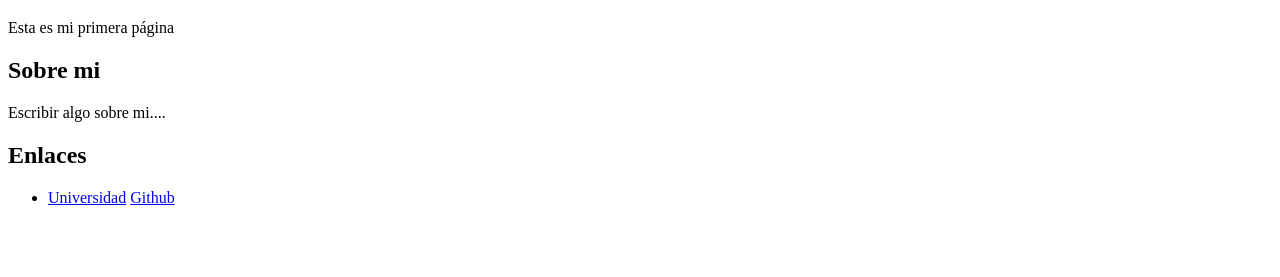
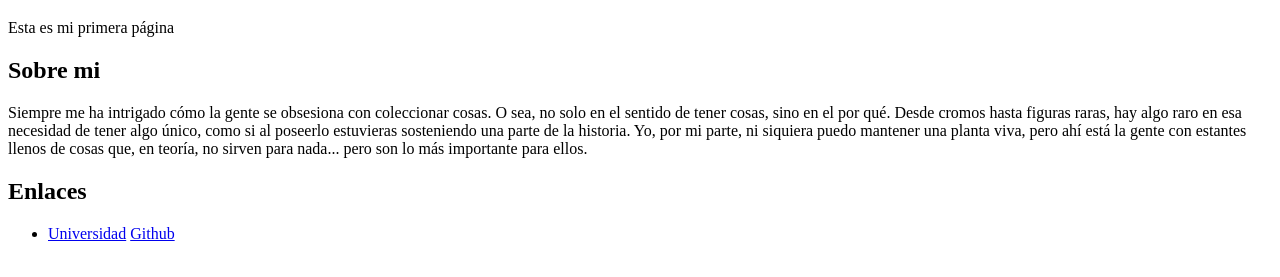
Before and after one commit to scomygod/icc-ppw-u1-miPrimeraPagina, a plain HTML site: page index.html in a window 1280 px wide. Shown: the part 61-338 px from the top of the page. Drawn offline with Linux system fonts and the light colour scheme.

Commit message:
3 subiendo pagina

```diff
--- a/index.html
+++ b/index.html
@@ -9,7 +9,7 @@
     <h1>Adrian Lazo</h1>
     <p>Esta es mi primera página</p>
     <h2>Sobre mi</h2>
-    <p>Escribir algo sobre mi....</p>
+    <p>Siempre me ha intrigado cómo la gente se obsesiona con coleccionar cosas. O sea, no solo en el sentido de tener cosas, sino en el por qué. Desde cromos hasta figuras raras, hay algo raro en esa necesidad de tener algo único, como si al poseerlo estuvieras sosteniendo una parte de la historia. Yo, por mi parte, ni siquiera puedo mantener una planta viva, pero ahí está la gente con estantes llenos de cosas que, en teoría, no sirven para nada... pero son lo más importante para ellos.</p>
 
     <h2>Enlaces</h2>
     <ul>
```
